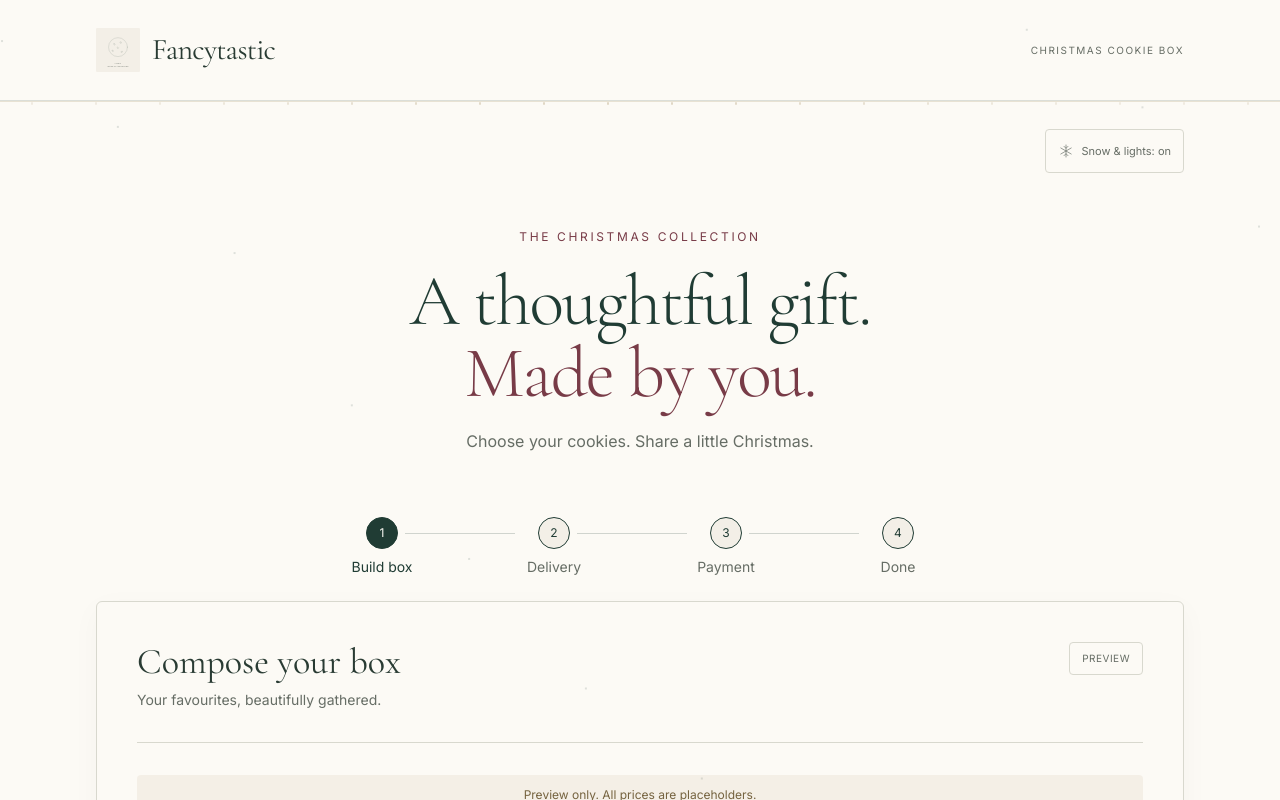
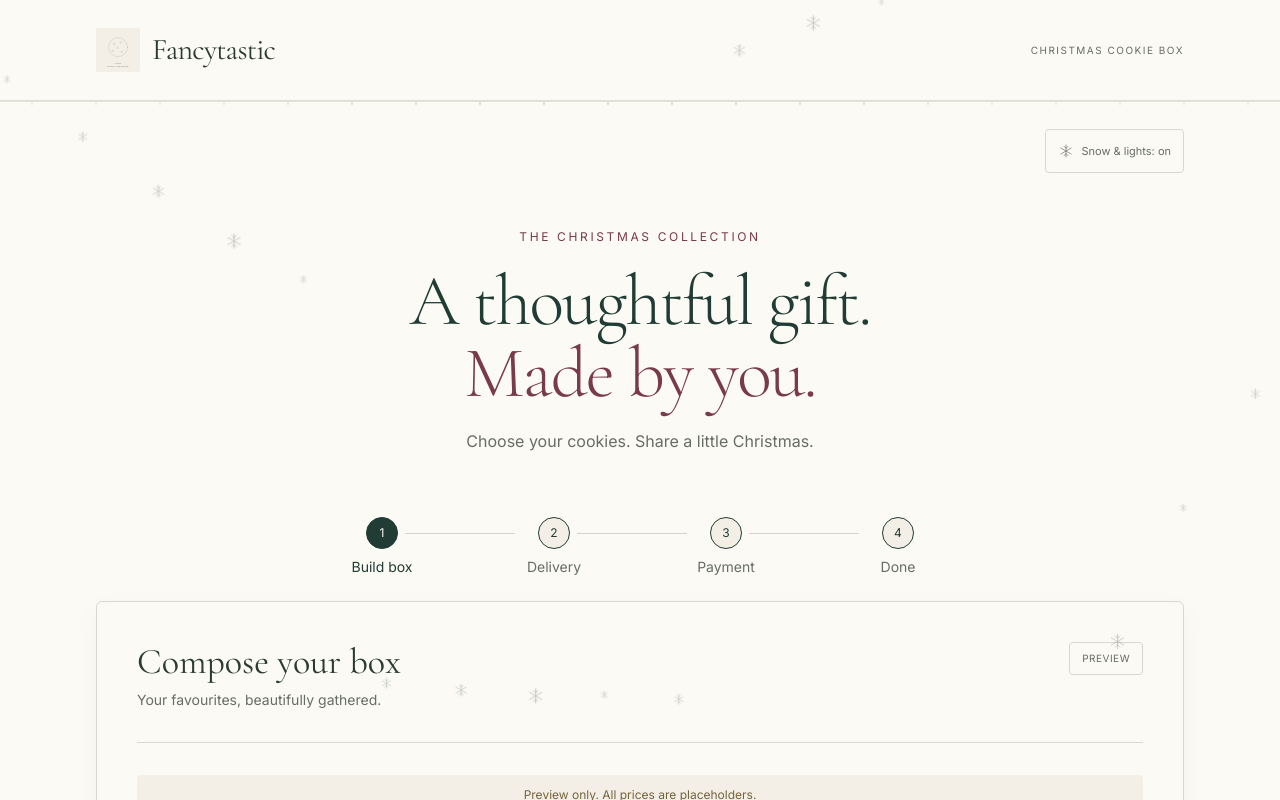
Before and after one commit to MalshaPramodi/fancyWeb, a React (Vite) app: page / in a window 1280 px wide. Shown: the top 800 px of the page. Built offline with nearby package versions, Linux system fonts and the light colour scheme.

Commit message:
style: add gentle falling snowflakes

```diff
--- a/src/components/FestiveEffects.tsx
+++ b/src/components/FestiveEffects.tsx
@@ -41,12 +41,20 @@ export function FestiveEffects({
         </div>
         {enabled && !reducedMotion && (
           <div className="snowfall">
-            {Array.from({ length: 12 }, (_, i) => (
+            {Array.from({ length: 18 }, (_, i) => (
               <span
                 className="snowflake"
                 key={i}
-                style={{ '--i': i } as CSSProperties}
-              />
+                style={
+                  {
+                    '--i': i,
+                    '--size': `${10 + (i % 4) * 3}px`,
+                    '--duration': `${24 + (i % 5) * 3}s`,
+                  } as CSSProperties
+                }
+              >
+                <LineIcon name="snow" className="size-full" />
+              </span>
             ))}
           </div>
         )}
--- a/src/styles/festive.css
+++ b/src/styles/festive.css
@@ -28,15 +28,14 @@
 }
 .snowflake {
   position: absolute;
-  top: -8px;
-  left: calc(var(--i) * 8.9%);
-  width: 2px;
-  height: 2px;
-  border-radius: 50%;
-  background: theme('colors.evergreen.DEFAULT');
+  top: -24px;
+  left: calc(var(--i) * 5.7%);
+  width: var(--size);
+  height: var(--size);
+  color: theme('colors.evergreen.DEFAULT');
   opacity: 0;
-  animation: snowfall 34s ease-in-out infinite;
-  animation-delay: calc(var(--i) * -3.7s);
+  animation: snowfall var(--duration) ease-in-out infinite;
+  animation-delay: calc(var(--i) * -2.3s);
 }
 @keyframes twinkle {
   50% {
@@ -50,7 +49,7 @@
   }
   15%,
   80% {
-    opacity: 0.18;
+    opacity: 0.3;
   }
   100% {
     opacity: 0;
```
Also changed, not shown: 1 other file (tests, documents, lock files or other folders).
